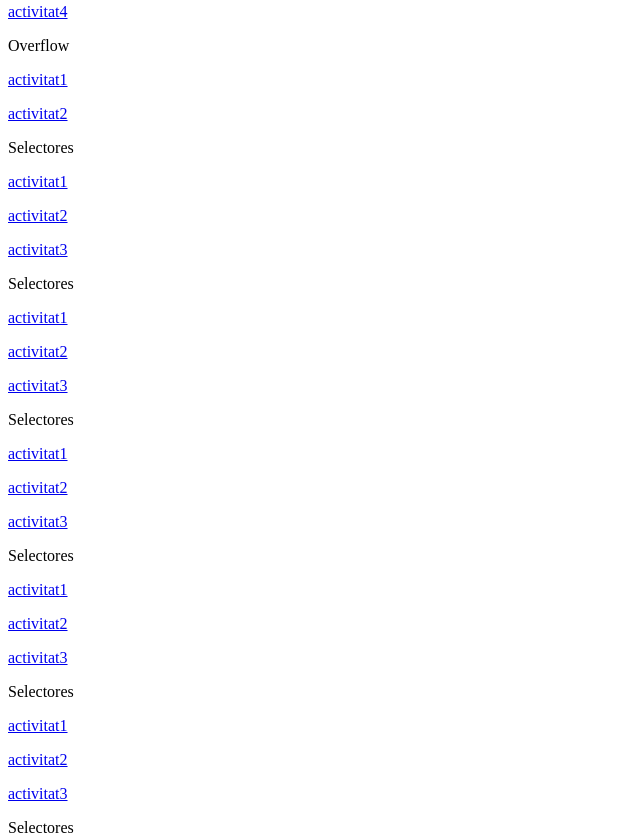
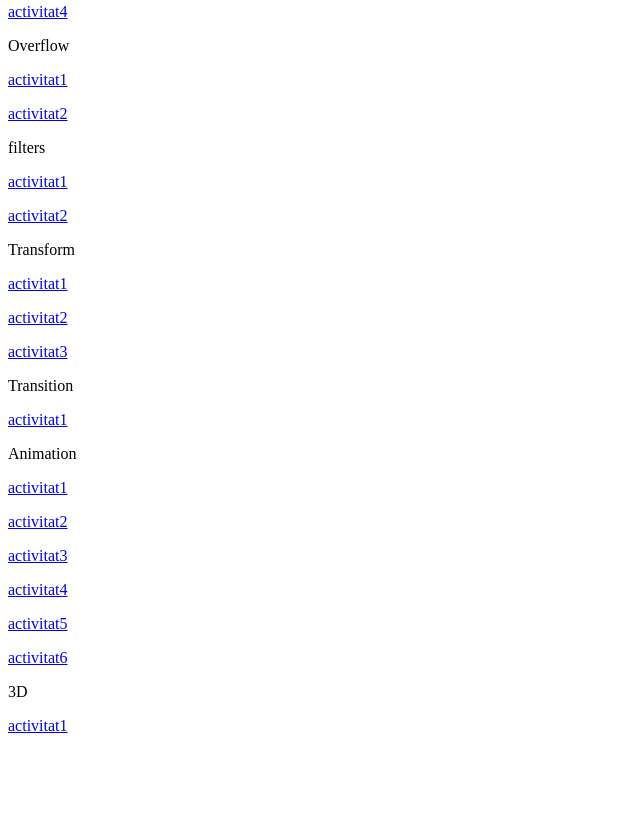
Before and after one commit to rekyjm/prova, a plain HTML site: page activitats/activitats.html in a window 1280 px wide. Shown: the part 3337-4177 px from the top of the page, without its empty margins (0-640 px from the left). After the commit the page ends 4088 px from the top, so only its background shows below. Drawn offline with Linux system fonts and the light colour scheme.

Commit message:
Update activitats.html

```diff
--- a/activitats/activitats.html
+++ b/activitats/activitats.html
@@ -120,38 +120,35 @@
 
     <p>Overflow </p>
     <p><a href="css/017_Overflow/01.html">activitat1</a></p>
-    <p><a href="css/03_selectores/02.css">activitat2</a></p>
+    <p><a href="css/017_Overflow/02.html">activitat2</a></p>
 
 
-    <p>Selectores</p>
-    <p><a href="css/03_selectores/01.css">activitat1</a></p>
-    <p><a href="css/03_selectores/02.css">activitat2</a></p>
-    <p><a href="css/03_selectores/03.css">activitat3</a></p>
+    <p>filters</p>
+    <p><a href="css/019_Filters/01.html">activitat1</a></p>
+    <p><a href="css/019_Filters/02.html">activitat2</a></p>
 
-    <p>Selectores</p>
-    <p><a href="css/03_selectores/01.css">activitat1</a></p>
-    <p><a href="css/03_selectores/02.css">activitat2</a></p>
-    <p><a href="css/03_selectores/03.css">activitat3</a></p>
 
-    <p>Selectores</p>
-    <p><a href="css/03_selectores/01.css">activitat1</a></p>
-    <p><a href="css/03_selectores/02.css">activitat2</a></p>
-    <p><a href="css/03_selectores/03.css">activitat3</a></p>
+    <p>Transform</p>
+    <p><a href="css/020_Transform/01.html">activitat1</a></p>
+    <p><a href="css/020_Transform/02.html">activitat2</a></p>
+    <p><a href="css/020_Transform/03.html">activitat3</a></p>
 
-    <p>Selectores</p>
-    <p><a href="css/03_selectores/01.css">activitat1</a></p>
-    <p><a href="css/03_selectores/02.css">activitat2</a></p>
-    <p><a href="css/03_selectores/03.css">activitat3</a></p>
+    <p>Transition</p>
+    <p><a href="css/021_Transition/01.html">activitat1</a></p>
 
-    <p>Selectores</p>
-    <p><a href="css/03_selectores/01.css">activitat1</a></p>
-    <p><a href="css/03_selectores/02.css">activitat2</a></p>
-    <p><a href="css/03_selectores/03.css">activitat3</a></p>
 
-    <p>Selectores</p>
-    <p><a href="css/03_selectores/01.css">activitat1</a></p>
-    <p><a href="css/03_selectores/02.css">activitat2</a></p>
-    <p><a href="css/03_selectores/03.css">activitat3</a></p>
+    <p>Animation</p>
+    <p><a href="css/022_Animation/01.html">activitat1</a></p>
+    <p><a href="css/022_Animation/02.html">activitat2</a></p>
+    <p><a href="css/022_Animation/03.html">activitat3</a></p>
+    <p><a href="css/022_Animation/04.html">activitat4</a></p>
+    <p><a href="css/022_Animation/05.html">activitat5</a></p>
+    <p><a href="css/022_Animation/06.html">activitat6</a></p>
+
+    <p>3D </p>
+    <p><a href="css/023_3D/01.html">activitat1</a></p>
+
+
 
 
 
```
